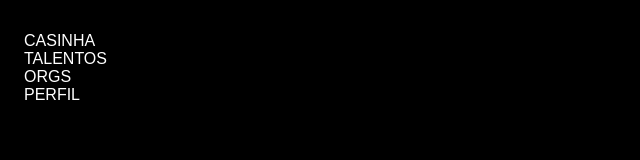
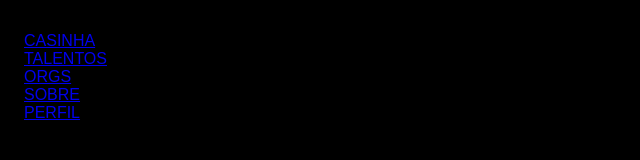
Before and after one commit to leodkn1/SCOUTLINK, a plain HTML site: page index.html in a window 1280 px wide. Shown: the whole page, without its empty margins (0-640 px from the left). Drawn offline with Linux system fonts and the light colour scheme.

Commit message:
testando os links

```diff
--- a/index.html
+++ b/index.html
@@ -10,16 +10,19 @@
 <nav>
     <ul>
         <li>
-            <a>CASINHA</a>
+            <a href="index.html">CASINHA</a>
         </li>
                 <li>
-            <a>TALENTOS</a>
+            <a href="talentos.html">TALENTOS</a>
         </li>
                 <li>
-            <a>ORGS</a>
+            <a href="orgs.html">ORGS</a>
         </li>
                 <li>
-            <a>PERFIL</a>
+            <a href="sobre.html">SOBRE</a>
+                <li>
+        </li>
+            <a href="perfil.html">PERFIL</a>
         </li>
     </ul>
 </nav>
```
Also changed, not shown: orgs.html (added), perfil.html (added), 2 other files.
